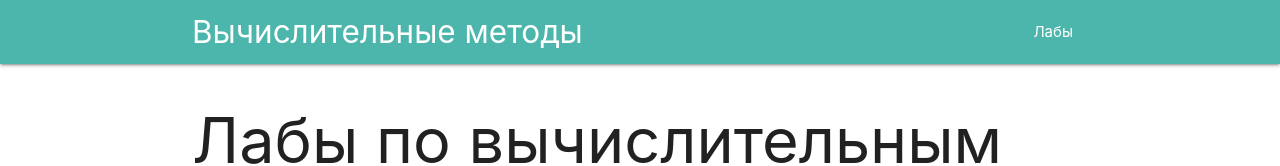
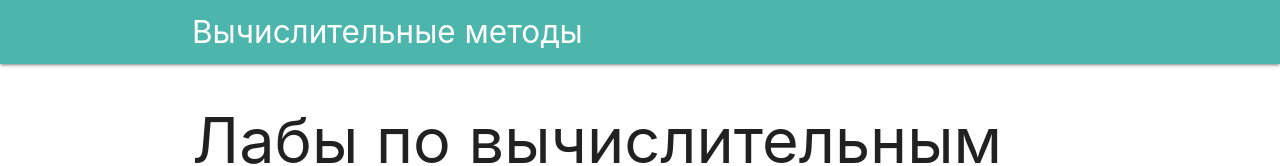
Before and after one commit to Vadimagic/ComputationalMethods, a Vue app: page / in a window 1280 px wide. Shown: the top 166 px of the page. Built offline with nearby package versions, Linux system fonts and the light colour scheme.

Commit message:
change header

```diff
--- a/src/App.vue
+++ b/src/App.vue
@@ -4,9 +4,6 @@
 			<div class="container">
 				<div class="nav-wrapper">
 					<router-link to="/" class="brand-logo">Вычислительные методы</router-link>
-					<ul id="nav-mobile" class="right hide-on-med-and-down">
-						<li><router-link to="/">Лабы</router-link></li>
-					</ul>
 				</div>
 			</div>
 		</nav>
```
